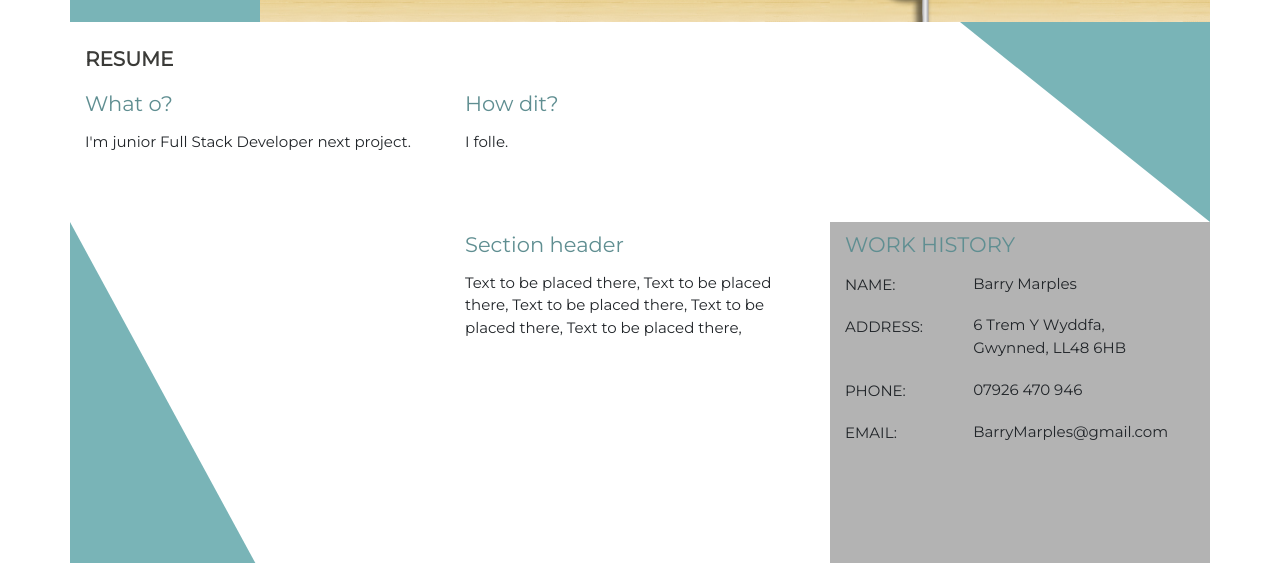
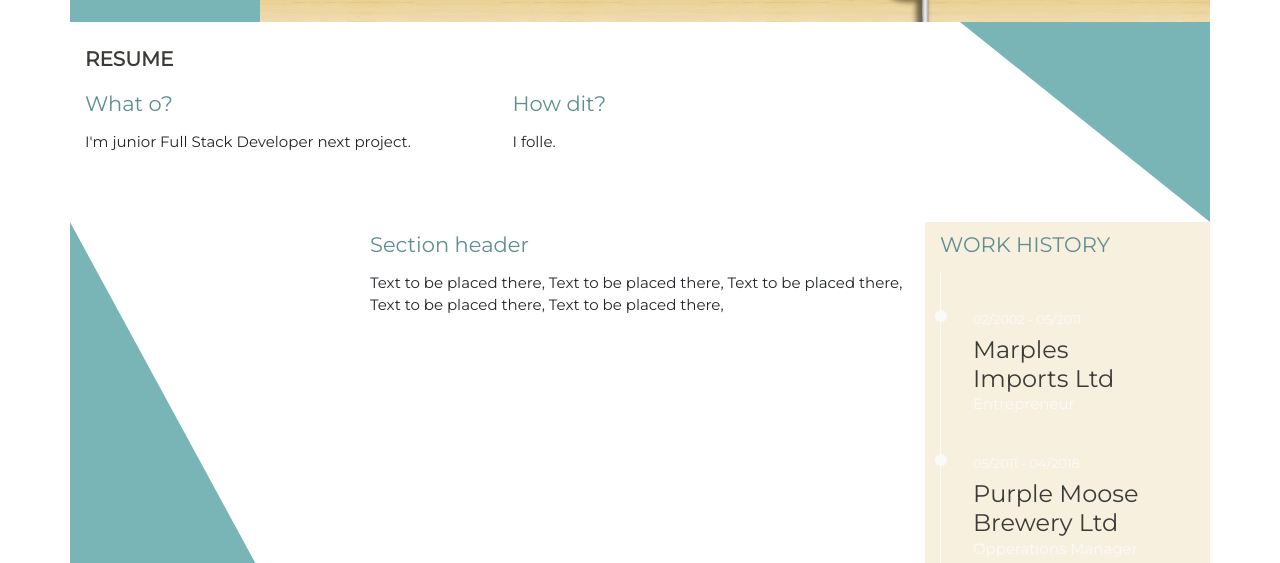
Before and after one commit to BarryBeics/Project-One, a plain HTML site: page resume.html in a window 1280 px wide. Shown: the part 237-800 px from the top of the page. Drawn offline with nearby package versions, Linux system fonts and the light colour scheme.

Commit message:
fix: adjusted bootstrap layout to allow more space for content

```diff
--- a/assets/css/style.css
+++ b/assets/css/style.css
@@ -17,7 +17,7 @@ body {
 }
 
 .contrast-panel {
-    background-color: rgba(5, 5, 5, 0.3);
+    background-color: #f8f0df;
 }
 
 #right-triangle {
@@ -298,3 +298,51 @@ button[type="submit"] {
     width: 40%;
     background-color: rgb(95, 142, 145);
 }
+
+/* ------------------------------------Work History */
+
+.history-heading {
+    color: #fafafa;
+    margin-bottom: 50px;
+}
+
+.timeline-item {
+    padding: 4em 2em 0em 2em;
+    position: relative;
+    color: #fafafa;
+    border-left: 1px solid;
+}
+
+.timeline-item p {
+    padding: 0;
+    margin: 0;
+}
+
+.timeline-item:before {
+    content: attr(data-dates);
+    position: absolute;
+    left: 2.5em;
+    top: 3em;
+    display: block;
+    font-weight: 500;
+    font-size: 0.8em;
+    padding: 0;
+    margin: 0;
+
+}
+
+.timeline-item:after {
+    width: 12px;
+    height: 12px;
+    display: block;
+    top: 2.4em;
+    position: absolute;
+    left: -6px;
+    border-radius: 12px;
+    content: '';
+    background: #fafafa;
+}
+
+.history-items {
+    margin-bottom: 30px;
+}
--- a/resume.html
+++ b/resume.html
@@ -57,12 +57,13 @@
         </header>
         <section class="container-fluid">
             <div class="row">
-                <div class="col-lg-8">
+                <div class="col-lg-9">
                     <div class="row uppercase">
                         <h2 class="main-heading">resume</h2>
                     </div>
                     <div class="row">
                         <div class="col-lg-6">
+
                             <h3 class="sub-heading">What o?</h3>
                             <p>I'm junior Full Stack Developer next project.</p>
                         </div>
@@ -73,21 +74,21 @@
                     </div>
                 </div>
 
-                <div class="col-lg-4 d-none d-lg-block section-column">
+                <div class="col-lg-3 d-none d-lg-block section-column">
                     <div id="right-triangle"></div>
                 </div>
             </div>
             <div class="row">
-                <div class="col-lg-4 d-none d-lg-block section-column">
+                <div class="col-lg-3 d-none d-lg-block section-column">
                     <div id="left-triangle"></div>
                 </div>
-                <div class="col-lg-4">
+                <div class="col-lg-6">
                     <h4 class="sub-heading">Section header</h4>
                     <p>Text to be placed there, Text to be placed there, Text to be placed there, Text to be placed
                         there, Text to be placed there,</p>
 
                 </div>
-                <div class="col-lg-4 contrast-panel">
+                <div class="col-lg-3 contrast-panel">
                     <div class="row">
                         <div class="col-12">
                         <h3 class="sub-heading uppercase">Work history</h3>
@@ -95,46 +96,24 @@
                     </div>
                     <div class="row">
                         <div class="col-12">
-                        <div class="personal-info-item">
-                            <div class="key">
-                                <p class="uppercase">
-                                    Name:
-                                </p>
+                            <div class="history-items">
+                                <div class="timeline-item" data-dates="02/2002 - 05/2011">
+                                    <h4>Marples Imports Ltd</h4>
+                                    <p>Entrepreneur</p>
+                                </div>
+                                <div class="timeline-item" data-dates="05/2011 - 04/2018">
+                                    <h4>Purple Moose Brewery Ltd</h4>
+                                    <p>Opperations Manager</p>
+                                </div>
+                                <div class="timeline-item" data-dates="04/2018 - 10/2021">
+                                    <h4>Beics Brenin - Coed Y Brenin</h4>
+                                    <p>Store/Hire center Manager  </p>
+                                </div>
+                                <div class="timeline-item" data-dates="10/2021 - Present">
+                                    <h4>Code Institute</h4>
+                                    <p>Student</p>
+                                </div>
                             </div>
-                            <div class="value">
-                                <p>Barry Marples</p>
-                            </div>
-                        </div>
-                        <div class="personal-info-item">
-                            <div class="key">
-                                <p class="uppercase">
-                                    Address:
-                                </p>
-                            </div>
-                            <div class="value">
-                                <p>6 Trem Y Wyddfa, Gwynned, LL48 6HB</p>
-                            </div>
-                        </div>
-                        <div class="personal-info-item">
-                            <div class="key">
-                                <p class="uppercase">
-                                    Phone:
-                                </p>
-                            </div>
-                            <div class="value">
-                                <p>07926 470 946</p>
-                            </div>
-                        </div>
-                        <div class="personal-info-item">
-                            <div class="key">
-                                <p class="uppercase">
-                                    Email:
-                                </p>
-                            </div>
-                            <div class="value">
-                                <p>BarryMarples@gmail.com</p>
-                            </div>
-                        </div>
                         </div>
                     </div>
                 </div>
```
Also changed, not shown: contact.html (+4 -4 lines), index.html (+5 -5 lines), portfolio.html (+5 -9 lines).
